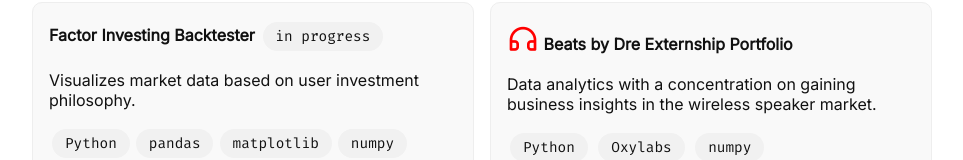
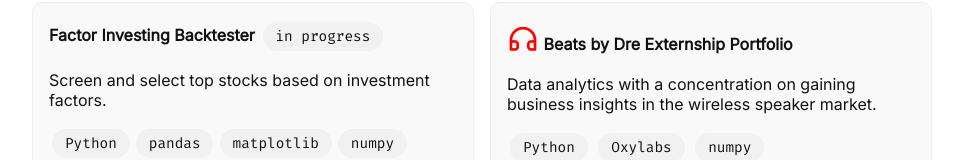
Before and after one commit to JohnOsajie/JohnOsajie.github.io, a plain HTML site: page index.html in a window 1280 px wide. Shown: the part 724-884 px from the top of the page, without its empty margins (158-1121 px from the left). Drawn offline with nearby package versions, Linux system fonts and the light colour scheme.

Commit message:
Update index.html

```diff
--- a/index.html
+++ b/index.html
@@ -153,7 +153,7 @@
     <div class="card-grid">
       <div class="card">
         <strong>Factor Investing Backtester</strong> <span class="tag">in progress</span>
-        <p>Visualizes market data based on user investment philosophy.</p>
+        <p>Screen and select top stocks based on investment factors.</p>
         <span class="tag">Python</span><span class="tag">pandas</span><span class="tag">matplotlib</span><span class="tag">numpy</span><span class="tag">yfinance</span>
       </div>
 
```
